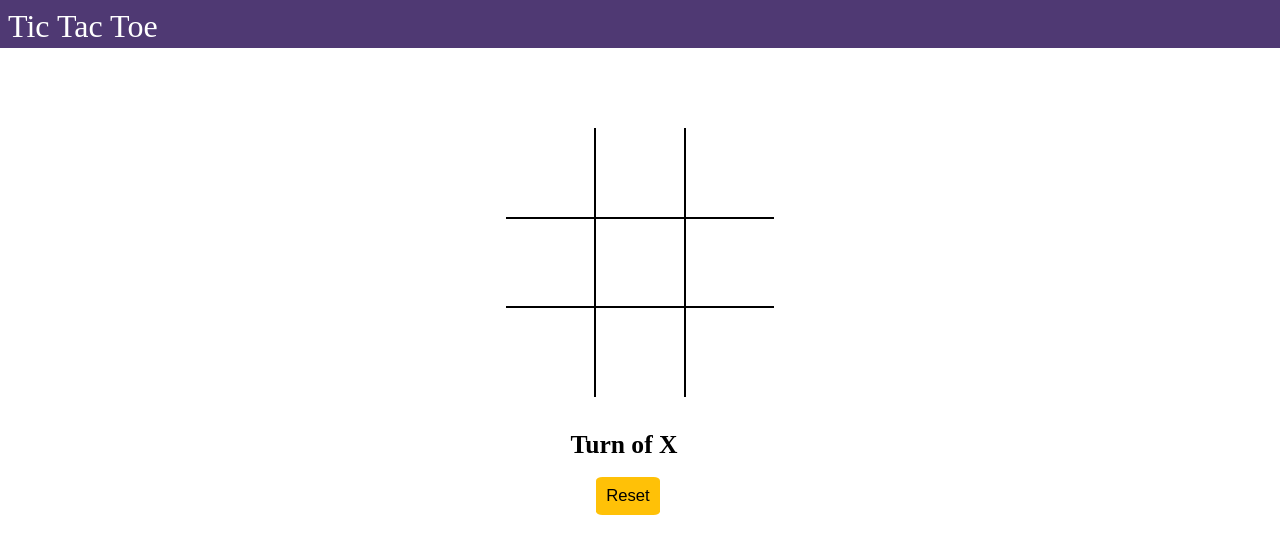
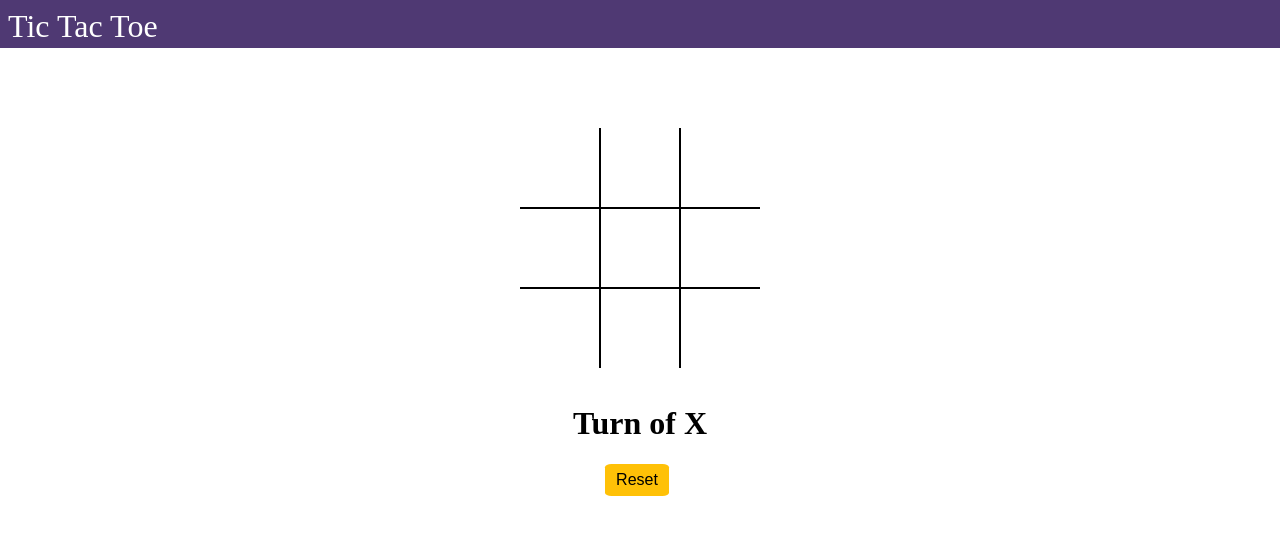
Before and after one commit to vishalnmd/TicTacToe, a plain HTML site: page index.html in a window 1280 px wide. Drawn offline with Linux system fonts and the light colour scheme.

Commit message:
minor bug fixes

```diff
--- a/style.css
+++ b/style.css
@@ -26,15 +26,15 @@ body{
 .container{
     margin-top: 5rem;
     display: grid;
-    grid-template-rows: repeat(3,7vw);
-    grid-template-columns: repeat(3,7vw);
+    grid-template-rows: repeat(3,5rem);
+    grid-template-columns: repeat(3,5rem);
 }
 
 .boxAr{
     display: flex;
     justify-content: center;
     align-items: center;
-    font-size: 4vw;
+    font-size: 2rem;
     border: 1px solid black;
 }
 
@@ -44,15 +44,14 @@ body{
 
 .gameOption{
     margin-top: 1rem;
-    font-size: 1vw;
-    margin-left: -2rem;
+    font-size: 1rem;
 }
 
 .reaction img{
-    margin-top: 1vw;
-    margin-left: -4vw;
-    width: 7vw;
-    height: 7vw;
+    margin-top: 1rem;
+    margin-left: -2rem;
+    width: 7rem;
+    height: 7rem;
 }
 
 .wrong-bg{
@@ -61,18 +60,17 @@ body{
 
 .reaction{
     display: none;
-    margin-left: -2vw;
 }
 
 .reset{
-    width: 5vw;
-    height: 3vw;
-    font-size: 1.3vw;
+    width: 4rem;
+    height: 2rem;
+    font-size: 1rem;
     text-align: center;
     border: 0;
     border-radius: 10%;
     background-color: #ffc107;
-    margin-left: 2vw;
+    margin-left: 2rem;
 }
 
 .reset :hover{
```
